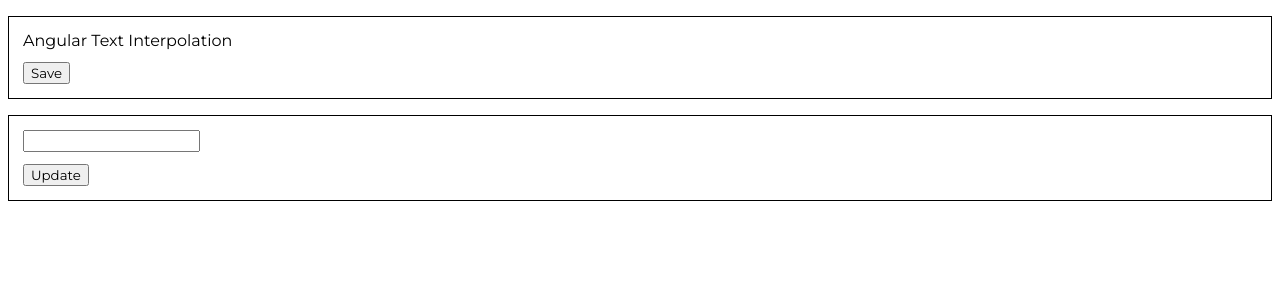
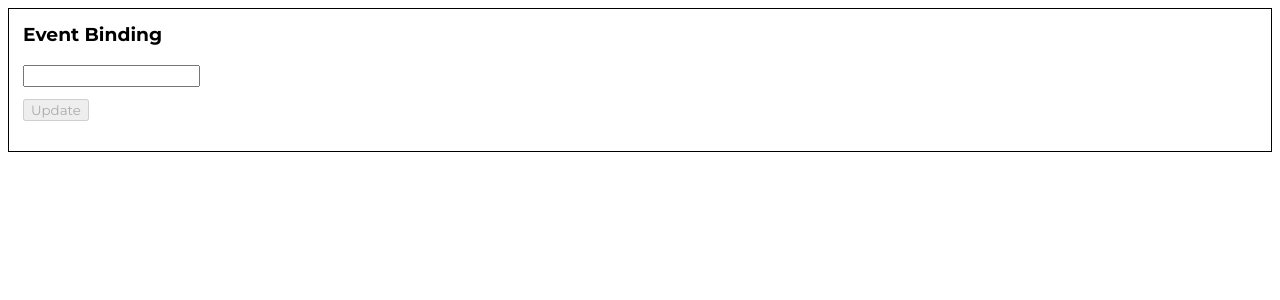
Before and after one commit to dev-vs-05/angular-tutorials, an Angular app: page / in a window 1280 px wide. Shown: the top 300 px of the page. Built offline with nearby package versions, Linux system fonts and the light colour scheme.

Commit message:
feat: added property binding

```diff
--- a/src/app/app.component.html
+++ b/src/app/app.component.html
@@ -1,2 +1,3 @@
 <!-- <app-text-interpolation></app-text-interpolation> -->
-<app-event-binding></app-event-binding>
+<!-- <app-event-binding></app-event-binding> -->
+<app-property-binding></app-property-binding>
--- a/src/app/app.module.ts
+++ b/src/app/app.module.ts
@@ -4,12 +4,14 @@
 import { AppComponent } from './app.component';
 import { TextInterpolationComponent } from './text-interpolation/text-interpolation.component';
 import { EventBindingComponent } from './event-binding/event-binding.component';
+import { PropertyBindingComponent } from './property-binding/property-binding.component';
 
 @NgModule({
   declarations: [
     AppComponent,
     TextInterpolationComponent,
-    EventBindingComponent
+    EventBindingComponent,
+    PropertyBindingComponent
   ],
   imports: [
     BrowserModule
--- /dev/null
+++ b/src/app/property-binding/property-binding.component.html
@@ -0,0 +1,9 @@
+<div class="section-border">
+  <h3>{{ title }}</h3>
+  <br>
+  <input type="text" name="text" value="{{ textInput }}" (change)="inputText()">
+  <br>
+  <button type="button" class="btn btn-primary btn-margin-top" (click)="dataDisplay()" [disabled]="isDisabled">Update</button>
+  <br>
+  <p>{{ textInput }}</p>
+</div>
--- /dev/null
+++ b/src/app/property-binding/property-binding.component.ts
@@ -0,0 +1,27 @@
+import { Component, OnInit } from '@angular/core';
+
+@Component({
+  selector: 'app-property-binding',
+  templateUrl: './property-binding.component.html',
+  styleUrls: ['./property-binding.component.css']
+})
+export class PropertyBindingComponent implements OnInit {
+
+  constructor() { }
+
+  ngOnInit(): void {
+  }
+
+  public title = 'Event Binding';
+  public isDisabled = true;
+  public textInput: string = '';
+
+  inputText(): boolean {
+    return this.isDisabled = false;
+  }
+
+  dataDisplay(): string {
+    return this.textInput;
+  }
+
+}
--- a/src/styles.css
+++ b/src/styles.css
@@ -15,3 +15,16 @@
   margin: 0;
   padding: 0;
 }
+
+/* :disabled {
+  cursor: not-allowed;
+} */
+
+.section-border {
+  border: 1px solid black;
+  padding: 14px;
+}
+
+.btn-margin-top {
+  margin-top: 12px;
+}
```
Also changed, not shown: src/app/property-binding/property-binding.component.css (added), 1 other file (tests, documents, lock files or other folders).
